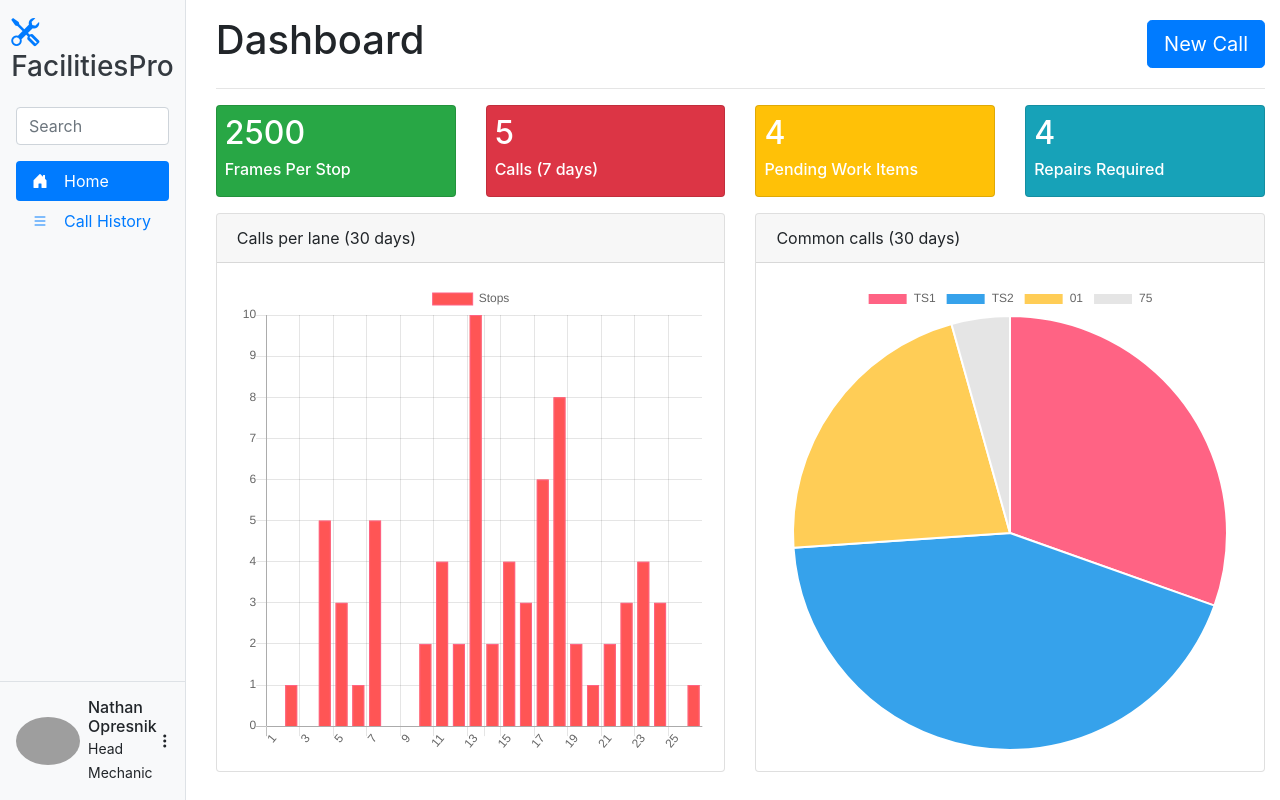
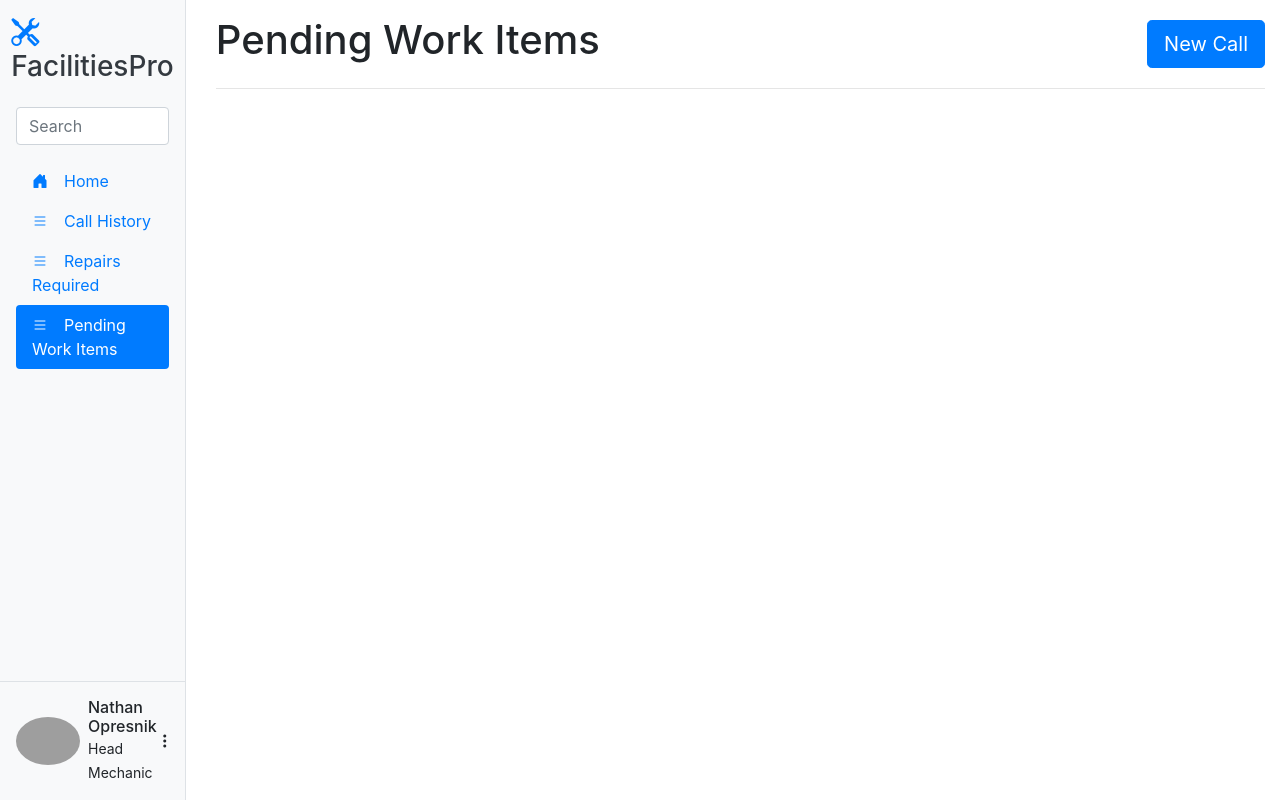
Before and after one commit to Nhanlibra/facilities-toolkit, a React (Create React App) app in the folder client/: page /pendingwork in a window 1280 px wide. Built offline with nearby package versions, Linux system fonts and the light colour scheme; grey boxes are pictures that could not be loaded.

Commit message:
Add new links and pages

```diff
--- a/client/src/App.js
+++ b/client/src/App.js
@@ -4,6 +4,8 @@ import Sidebar from "./components/Navigation/Sidebar";
 import Dashboard from "./Pages/Dashboard";
 import { BrowserRouter as Router, Switch, Route, Link } from "react-router-dom";
 import CallHistory from "./Pages/CallHistory";
+import RepairsRequired from "./Pages/RepairsRequired";
+import PendingWork from "./Pages/PendingWork";
 
 function App() {
   return (
@@ -25,6 +27,12 @@ function App() {
               <Route path="/calls">
                 <CallHistory />
               </Route>
+              <Route path="/repairs">
+                <RepairsRequired />
+              </Route>
+              <Route path="/pendingwork">
+                <PendingWork />
+              </Route>
               <Route path="/">
                 <Dashboard />
               </Route>
--- a/client/src/components/Navigation/Sidebar/SidebarLinks.js
+++ b/client/src/components/Navigation/Sidebar/SidebarLinks.js
@@ -1,8 +1,16 @@
-import { Nav } from "react-bootstrap";
+import { Badge, Nav } from "react-bootstrap";
+import { useLocation } from "react-router";
 
 export default () => {
+  const location = useLocation();
+  console.log(location.pathname);
+
   return (
-    <Nav variant="pills" className="flex-column w-100" defaultActiveKey="/">
+    <Nav
+      variant="pills"
+      className="flex-column w-100"
+      activeKey={location.pathname}
+    >
       <Nav.Item>
         <Nav.Link href="/">
           <i className="bi-house-door-fill"></i>
@@ -15,6 +23,18 @@ export default () => {
           <span className=" ml-3 d-none d-md-inline">Call History</span>
         </Nav.Link>
       </Nav.Item>
+      <Nav.Item>
+        <Nav.Link href="/repairs">
+          <i className="bi-list"></i>
+          <span className=" ml-3 d-none d-md-inline">Repairs Required</span>
+        </Nav.Link>
+      </Nav.Item>
+      <Nav.Item>
+        <Nav.Link href="/pendingwork">
+          <i className="bi-list"></i>
+          <span className=" ml-3 d-none d-md-inline">Pending Work Items</span>
+        </Nav.Link>
+      </Nav.Item>
     </Nav>
   );
 };
--- /dev/null
+++ b/client/src/pages/PendingWork/index.js
@@ -0,0 +1,5 @@
+import PageContainer from "../PageContainer";
+
+export default () => {
+  return <PageContainer title="Pending Work Items"></PageContainer>;
+};
--- /dev/null
+++ b/client/src/pages/RepairsRequired/index.js
@@ -0,0 +1,5 @@
+import PageContainer from "../PageContainer";
+
+export default () => {
+  return <PageContainer title="Repairs Required"></PageContainer>;
+};
```
